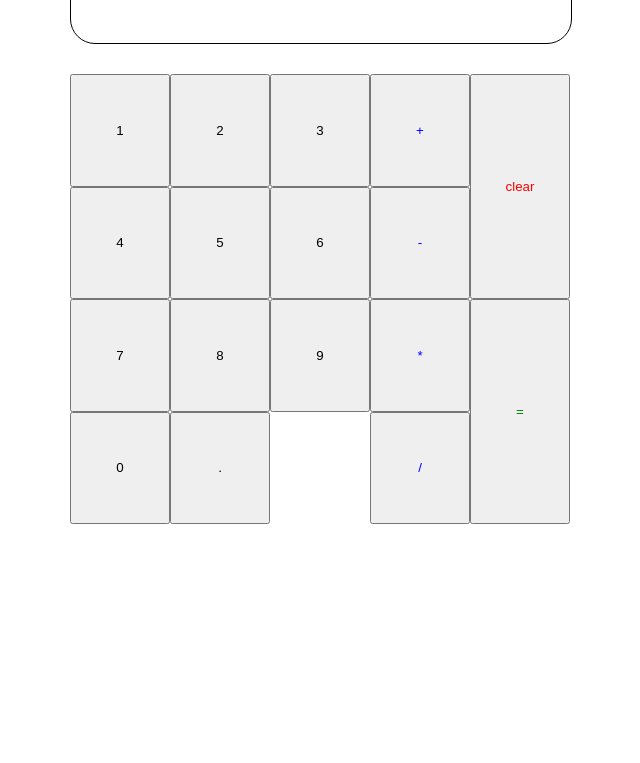
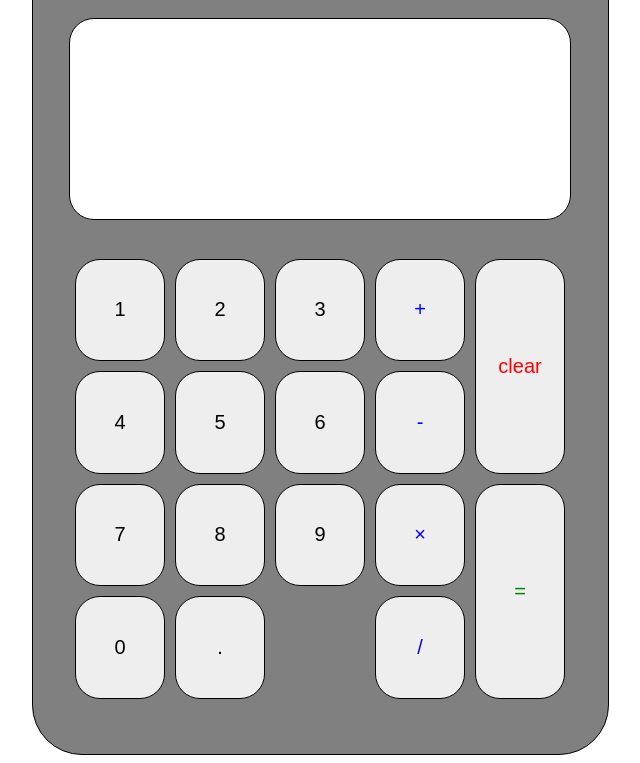
Before and after one commit to mczaba/calculator, a plain HTML site: page index.html in a window 1280 px wide. Shown: the part 116-879 px from the top of the page, without its empty margins (320-960 px from the left). Before the commit the page ends 800 px from the top, so only its background shows below. Drawn offline with Linux system fonts and the light colour scheme.

Commit message:
calculatrice stylisée

```diff
--- a/index.html
+++ b/index.html
@@ -6,6 +6,8 @@
 </head>
 
 <body>
+    <div id="background">
+        <h1>Calculator</h1>
         <div id="display">
             <p id="operation"></p>
             <p id="result"></p>
@@ -27,11 +29,12 @@
             <div id="operators">
                 <button class="operator">+</button>
                 <button class="operator">-</button>
-            <button class="operator">*</button>
+                <button class="operator">×</button>
                 <button class="operator">/</button>
             </div>
             <button id="clear">clear</button>
             <button id="equal">=</button>
         </div>
+    </div>
     <script src="script.js"></script>
 </body>
--- a/script.js
+++ b/script.js
@@ -45,9 +45,9 @@ equal.addEventListener("click", () => {
     if (stringOperation !== "") {
         let array = stringOperation.split(" ");
         console.log(array);
-        while (array.indexOf("*") >= 0) {
-            let index = array.indexOf("*");
-            array[index - 1] = operate("*", array[index - 1], array[index + 1]);
+        while (array.indexOf("×") >= 0) {
+            let index = array.indexOf("×");
+            array[index - 1] = operate("×", array[index - 1], array[index + 1]);
             array.splice(index, 2);
         }
         while (array.indexOf("/") >= 0) {
@@ -109,7 +109,7 @@ const operate = function(operator, a, b) {
         return add(a, b);
     } else if (operator === "-") {
         return sub(a, b);
-    } else if (operator === "*") {
+    } else if (operator === "×") {
         return mult(a, b);
     } else if (operator === "/") {
         return div(a, b);
--- a/style.css
+++ b/style.css
@@ -1,17 +1,41 @@
-body {
+button {
+    margin: 5px;
+    font-size: 20px;
+    background-color: #eee;
+    border: 1px black solid;
+    border-radius: 25px;
+}
+
+#background {
     margin-left: auto;
     margin-right: auto;
-    width: 500px;
+    width: 575px;
+    background-color: #808080;
+    border: 1px black solid;
+    border-radius: 50px;
+    text-align: center;
+    text-justify: center;
+    font-family: sans-serif;
+    font-size: 25px;
 }
 
 #display {
     border: 1px black solid;
     border-radius: 25px;
     text-align: center;
-    height: 150px;
+    height: 200px;
     width: 500px;
     font-size: 28px;
-    margin-bottom: 30px;
+    margin-bottom: 33.5px;
+    margin-top: 33.5px;
+    background-color: white;
+    margin-left: auto;
+    margin-right: auto;
+    font-family: sans-serif;
+}
+
+#result {
+    font-style: italic;
 }
 
 #buttons {
@@ -19,6 +43,10 @@ body {
     grid-template-columns: 3fr 1fr 1fr;
     grid-template-rows: auto auto;
     height: 450px;
+    width: 500px;
+    margin-left: auto;
+    margin-right: auto;
+    margin-bottom: 50px;
 }
 
 #numbers {
```
Lines whose indentation alone changed are shown as unchanged.
